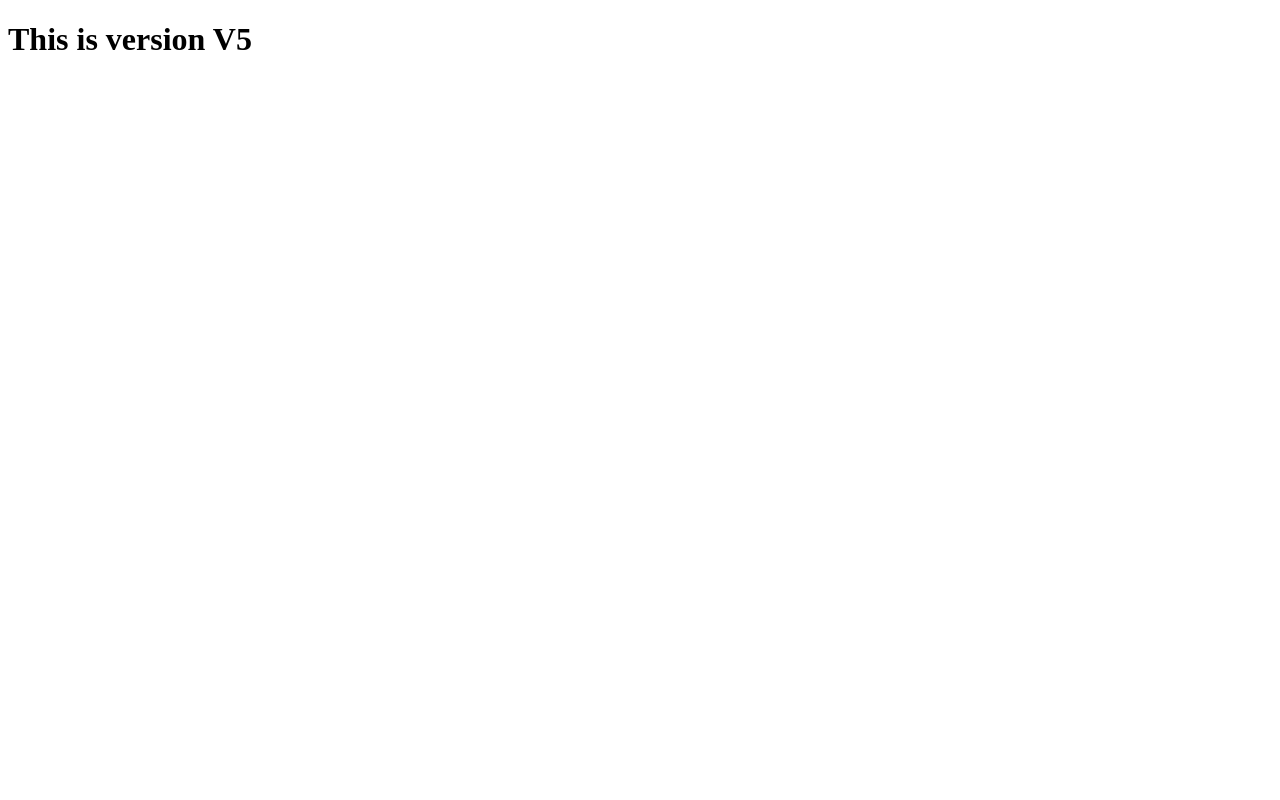
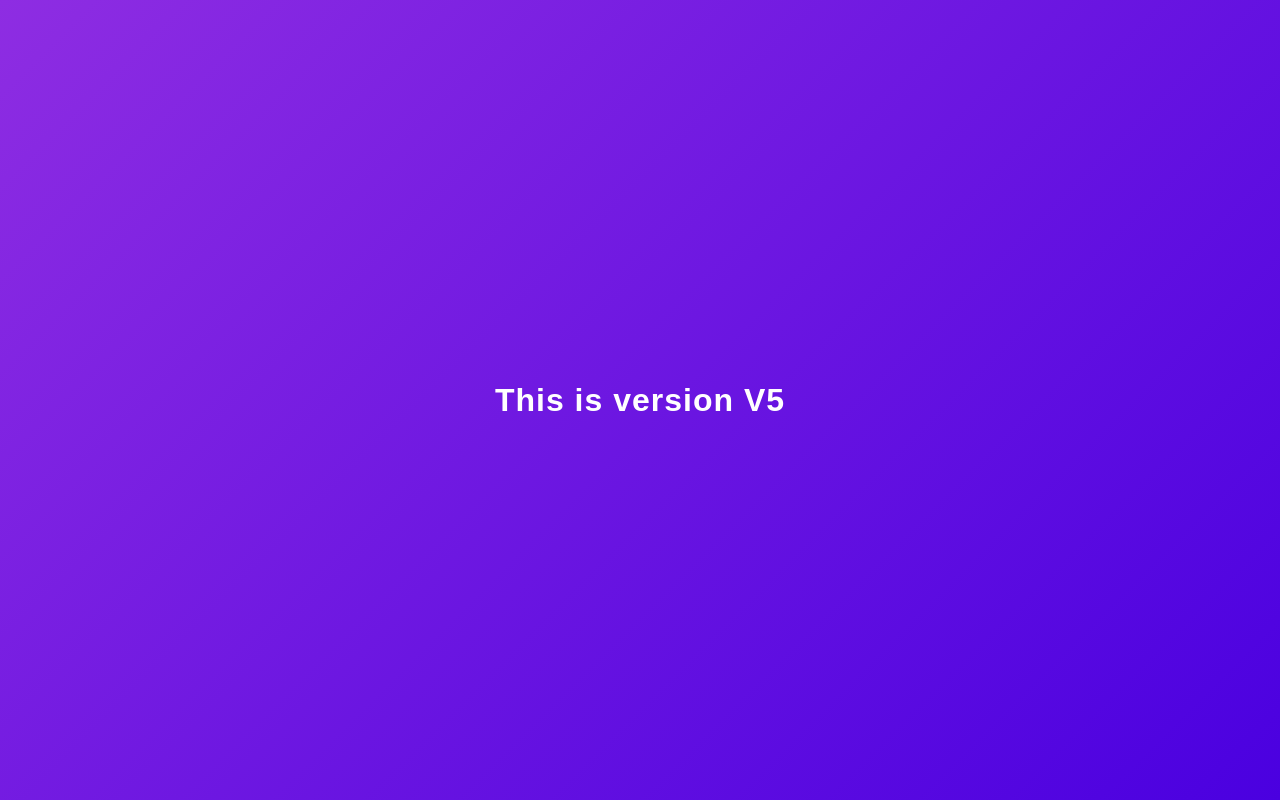
Before and after one commit to manvesh1234/water, a plain HTML site: page index.html in a window 1280 px wide. Drawn offline with Linux system fonts and the light colour scheme.

Commit message:
Added Design for Website

```diff
--- a/index.html
+++ b/index.html
@@ -1,11 +1,12 @@
 <!DOCTYPE html>
 <html lang="en">
 <head>
-    <meta charset="UTF-8">
-    <meta name="viewport" content="width=device-width, initial-scale=1.0">
-    <title>Document</title>
+  <meta charset="UTF-8">
+  <meta name="viewport" content="width=device-width, initial-scale=1.0">
+  <title>Version V5</title>
+  <link rel="stylesheet" href="style.css">
 </head>
 <body>
-   <h1>This is version V5</h1>
+  <h1>This is version V5</h1>
 </body>
 </html>
--- /dev/null
+++ b/style.css
@@ -0,0 +1,21 @@
+/* Remove default browser margin and center content */
+* {
+  margin: 0;
+  padding: 0;
+  box-sizing: border-box;
+}
+
+body {
+  height: 100vh;
+  display: flex;
+  justify-content: center;
+  align-items: center;
+  background: linear-gradient(135deg, #8e2de2, #4a00e0);
+  color: white;
+  font-family: Arial, sans-serif;
+}
+
+h1 {
+  font-size: 2rem;
+  letter-spacing: 1px;
+}
```
